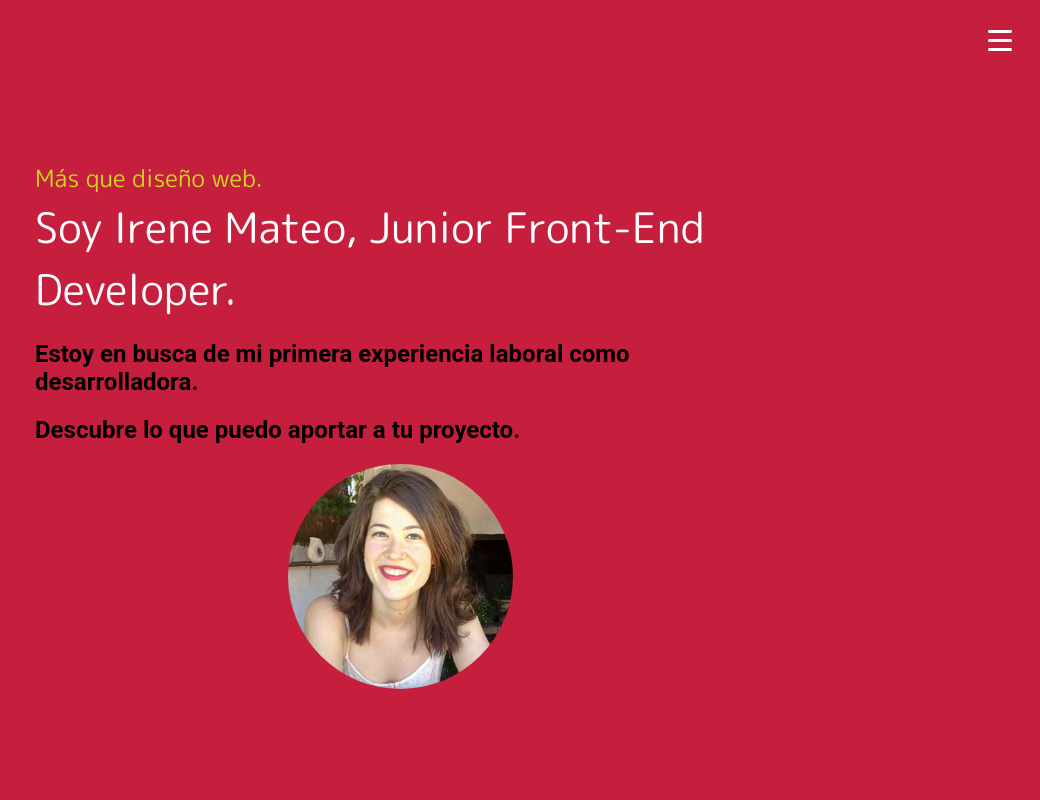
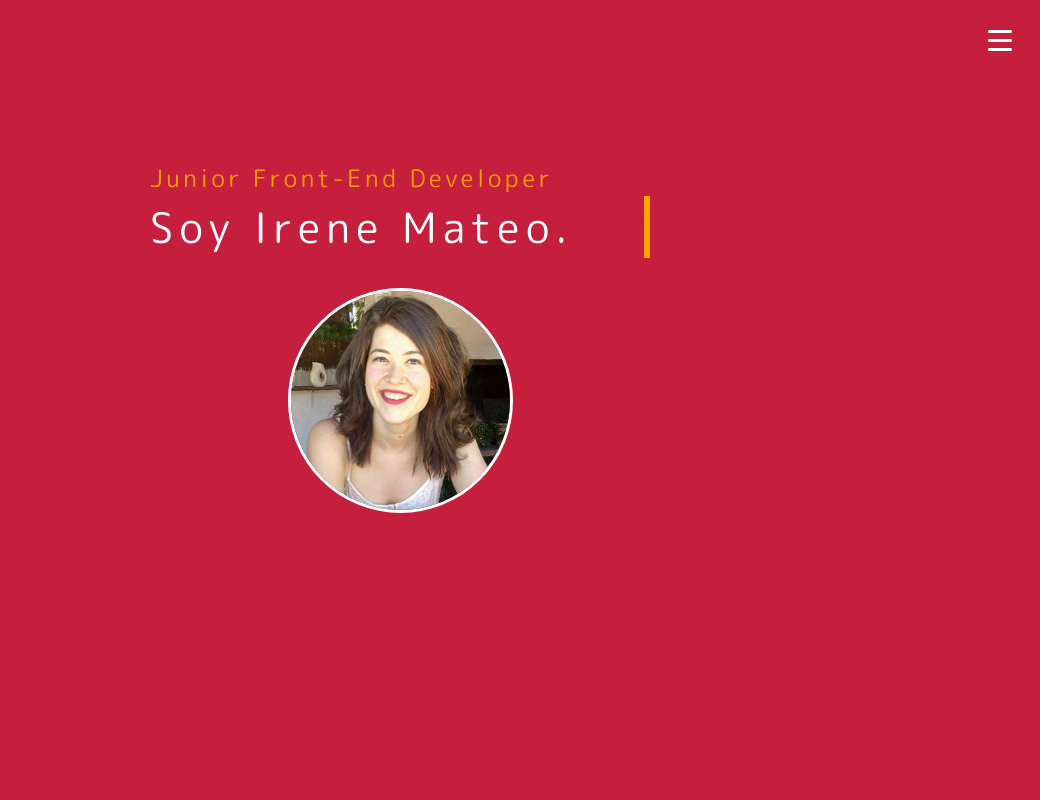
Before and after one commit to irenemherrero/portfolio, a React (Create React App) app: page / in a window 1280 px wide. Shown: the top 800 px of the page, without its empty margins (240-1280 px from the left). Built offline with nearby package versions, Linux system fonts and the light colour scheme.

Commit message:
header effects

```diff
--- a/src/components/Hero.js
+++ b/src/components/Hero.js
@@ -4,15 +4,15 @@ class Hero extends Component {
 
     render() {
         return (
-            <div className="hero-text-container">
-            <h1 className="font-pre-title">Más que diseño web.</h1>
-            <h2 className="big-title font-big-title">Soy Irene Mateo, Junior Front-End Developer.</h2>
-            <h2 className="font-big-title-smaller">
-            Estoy en busca de mi primera experiencia laboral como desarrolladora.</h2>
-            <h2 className="font-big-title-smaller">Descubre lo que puedo aportar a tu proyecto.</h2>
-            <img className="photoMe" src={photoMe} alt="error"/>
-            </div>
-         );
+            <Fragment>
+                <div className="hero-text-container">
+                    <h1 className="font-pre-title">Junior Front-End Developer</h1>
+                    <h2 className="big-title font-big-title typewriter">Soy Irene Mateo.</h2>
+                    <img className="photoMe" src={photoMe} alt="error" />
+                </div>
+            </Fragment>
+
+        );
     }
 }
 
--- a/src/scss/components/_hero.scss
+++ b/src/scss/components/_hero.scss
@@ -1,37 +1,52 @@
 .hero-text-container {
   position: absolute;
+  width: 500px;
   left: 50%;
   top: 20%;
   transform: translate(-50%, 0%);
-  bottom: 0;
 }
 
 .big-title {
   position: relative;
-  margin: 0;
+  width: 100%;
   text-align: left;
   color: $font-color-6;
+}
 
-  @media all and (min-width: 768px) {
-    width: 690px;
-    font-size: $font-size-gig-tab;
-  }
+.typewriter{
+  overflow: hidden; /* Ensures the content is not revealed until the animation */
+  border-right: .15em solid $font-color-2; /* The typwriter cursor */
+  white-space: nowrap; /* Keeps the content on a single line */
+  margin: 0 auto; /* Gives that scrolling effect as the typing happens */
+  letter-spacing: .15em; /* Adjust as needed */
+  animation:
+    typing 3.5s steps(40, end),
+    blink-caret .75s step-end infinite;
+}
+/* The typing effect */
+@keyframes typing {
+  from { width: 0 }
+  to { width: 100% }
+}
 
-  @media all and (min-width: 1280px) {
-    width: 730px;
-    font-size: $font-size-gig-desk;
-  }
+/* The typewriter cursor effect */
+@keyframes blink-caret {
+  from, to { border-color: transparent }
+  50% { border-color: $font-color-2; }
 }
 
 .photoMe{
   height: 225px;
+  margin: 30px;
   width: 225px;
   border-radius: 50%;
+  border: 3px solid white;
   display: block;
   margin-left: auto;
   margin-right: auto;
-
-    @media all and (min-width: 1280px) {
-      top: 40px;
-    }
+  transition: height, width, ease, 1s;
+  &:hover{
+    height: 50%;
+    width: 50%;
   }
+  }
--- a/src/scss/components/_typography.scss
+++ b/src/scss/components/_typography.scss
@@ -1,9 +1,24 @@
 .font-pre-title{
-  color: $font-color-2;
+  color: $font-color-1;
   font-size: $font-size-xl;
   font-family: $font-family-1;
   font-weight: $font-weight-medium;
+  letter-spacing: .15em;
   margin: 0;
+  animation-name: appear;
+  animation-timing-function: ease;
+  animation-delay: 3s;
+  animation-duration: 3s;
+  animation-iteration-count: 1;
+  animation-fill-mode: forwards;
+}
+@keyframes appear {
+  from {
+      color: $font-color-1;
+  }
+  to {
+      color: $font-color-2;
+  }
 }
 
 .font-big-title {
@@ -14,17 +29,25 @@
 }
 
 .font-big-title-smaller {
-  color: $font-color-6;
-  font-size: $font-size-medium;
-  font-family: $font-family-1;
+  color: $font-color-1;
+  font-size: $font-size-med;
+  font-family: $font-family-2;
   font-weight: $font-weight-medium;
+  transition: color ease .8s;
+  &:hover {
+      color: $font-color-6;
+  }
 }
 
 .font-menu {
   color: $font-color-1;
-  font-size: $font-size-med;
+  font-size: $font-size-big;
   font-family: $font-family-1;
   font-weight: $font-weight-regular;
+  transition: color ease .5s;
+  &:hover {
+    color: $font-color-6;
+  }
 }
 
 // .font-medium-title {
--- a/src/scss/core/_variables.scss
+++ b/src/scss/core/_variables.scss
@@ -1,5 +1,5 @@
 $font-color-1:#C61F3E;
-$font-color-2:#cdd422;
+$font-color-2:#ffa500;
 $font-color-3:#000;
 $font-color-4:#91D0C5;
 $font-color-5:#f26002;
--- a/src/scss/layout/_header.scss
+++ b/src/scss/layout/_header.scss
@@ -16,7 +16,6 @@
   position: fixed;
 }
 
-
 .containerMenu{
   position: fixed;
   padding: 20px;
@@ -25,7 +24,7 @@
   justify-content: center;
   width: 100%;
   height: 80px;
-  background-color: $font-color-6;
+  background-color: $font-color-2;
   animation-name: menu;
   animation-duration: 1s;
   animation-iteration-count: 1;
@@ -39,7 +38,7 @@
   justify-content: center;
   width: 0%;
   height: 80px;
-  background-color: $font-color-6;
+  background-color: $font-color-2;
   animation-name: menu-out;
   animation-duration: 1s;
   animation-iteration-count: 1;
@@ -72,6 +71,7 @@
 .linkMenu{
   text-decoration: none;
   margin: 10px;
+
 }
 .listMenu{
   list-style: none;
--- a/src/scss/main.css
+++ b/src/scss/main.css
@@ -32,7 +32,7 @@ body {
   justify-content: center;
   width: 100%;
   height: 80px;
-  background-color: #FCFDFE;
+  background-color: #ffa500;
   animation-name: menu;
   animation-duration: 1s;
   animation-iteration-count: 1; }
@@ -45,7 +45,7 @@ body {
   justify-content: center;
   width: 0%;
   height: 80px;
-  background-color: #FCFDFE;
+  background-color: #ffa500;
   animation-name: menu-out;
   animation-duration: 1s;
   animation-iteration-count: 1; }
@@ -292,42 +292,77 @@ body {
 
 .hero-text-container {
   position: absolute;
+  width: 500px;
   left: 50%;
   top: 20%;
-  transform: translate(-50%, 0%);
-  bottom: 0; }
+  transform: translate(-50%, 0%); }
 
 .big-title {
   position: relative;
-  margin: 0;
+  width: 100%;
   text-align: left;
   color: #FCFDFE; }
-  @media all and (min-width: 768px) {
-    .big-title {
-      width: 690px;
-      font-size: 80px; } }
-  @media all and (min-width: 1280px) {
-    .big-title {
-      width: 730px;
-      font-size: 100px; } }
+
+.typewriter {
+  overflow: hidden;
+  /* Ensures the content is not revealed until the animation */
+  border-right: 0.15em solid #ffa500;
+  /* The typwriter cursor */
+  white-space: nowrap;
+  /* Keeps the content on a single line */
+  margin: 0 auto;
+  /* Gives that scrolling effect as the typing happens */
+  letter-spacing: .15em;
+  /* Adjust as needed */
+  animation: typing 3.5s steps(40, end), blink-caret 0.75s step-end infinite; }
+
+/* The typing effect */
+@keyframes typing {
+  from {
+    width: 0; }
+  to {
+    width: 100%; } }
+
+/* The typewriter cursor effect */
+@keyframes blink-caret {
+  from, to {
+    border-color: transparent; }
+  50% {
+    border-color: #ffa500; } }
 
 .photoMe {
   height: 225px;
+  margin: 30px;
   width: 225px;
   border-radius: 50%;
+  border: 3px solid white;
   display: block;
   margin-left: auto;
-  margin-right: auto; }
-  @media all and (min-width: 1280px) {
-    .photoMe {
-      top: 40px; } }
+  margin-right: auto;
+  transition: height, width, ease, 1s; }
+  .photoMe:hover {
+    height: 50%;
+    width: 50%; }
 
 .font-pre-title {
-  color: #cdd422;
+  color: #C61F3E;
   font-size: 24px;
   font-family: "M PLUS Rounded 1c", sans-serif;
   font-weight: 500;
-  margin: 0; }
+  letter-spacing: .15em;
+  margin: 0;
+  animation-name: appear;
+  animation-timing-function: ease;
+  animation-delay: 3s;
+  animation-duration: 3s;
+  animation-iteration-count: 1;
+  animation-fill-mode: forwards; }
+
+@keyframes appear {
+  from {
+    color: #C61F3E; }
+  to {
+    color: #ffa500; } }
 
 .font-big-title {
   color: #FCFDFE;
@@ -335,11 +370,23 @@ body {
   font-family: "M PLUS Rounded 1c", sans-serif;
   font-weight: 500; }
 
+.font-big-title-smaller {
+  color: #C61F3E;
+  font-size: 18px;
+  font-family: "Open Sans", serif;
+  font-weight: 500;
+  transition: color ease .8s; }
+  .font-big-title-smaller:hover {
+    color: #FCFDFE; }
+
 .font-menu {
   color: #C61F3E;
-  font-size: 18px;
+  font-size: 20px;
   font-family: "M PLUS Rounded 1c", sans-serif;
-  font-weight: 400; }
+  font-weight: 400;
+  transition: color ease .5s; }
+  .font-menu:hover {
+    color: #FCFDFE; }
 
 .titulo-anonymous {
   color: #C61F3E; }
```
Also changed, not shown: 1 other file (tests, documents, lock files or other folders).
